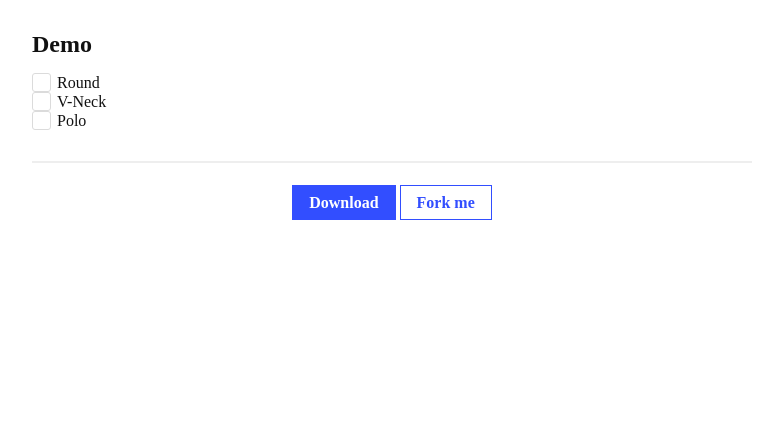
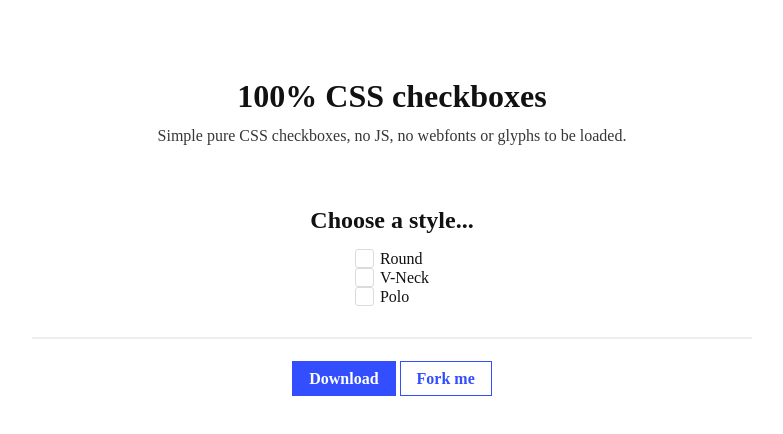
Before and after one commit to NyanKiyoshi/dependency-free-css-checkboxes, a website: page index.html in a window 1280 px wide. Shown: the whole page, without its empty margins (248-1031 px from the left). Drawn offline with Linux system fonts and the light colour scheme.

Commit message:
Update demo page to add a short description.

```diff
--- a/demo.css
+++ b/demo.css
@@ -43,15 +43,38 @@ table {
 	border-spacing: 0;
 }
 
-h3 {
+h1, h3 {
   font-weight: 600;
   margin: 1rem 0;
+}
+
+h1 {
+  font-size: 2rem;
+}
+
+h3 {
   font-size: 1.5rem;
+}
+
+.title {
+  margin: 4rem 0;
+}
+
+.subtitle {
+  color: #363636;
 }
 
 .container {
   padding: 1rem;
   max-width: 720px;
+  margin: auto;
+}
+
+.demo {
+  display: flex;
+}
+
+.demo > :first-child {
   margin: auto;
 }
 
--- a/index.html
+++ b/index.html
@@ -2,14 +2,29 @@
 <html lang="en">
   <head>
     <meta charset="UTF-8">
+
     <title>Demo - dependency-free-css-checkboxes</title>
+
     <link rel="stylesheet" href="dist/checkboxes.css">
     <link rel="stylesheet" href="demo.css">
+
+    <meta name="title" content="Dependency free checkboxes">
+    <meta name="description" content="Simple pure CSS checkboxes, no JS, no webfonts or glyphs to be loaded.">
   </head>
 
   <body>
     <div class="container">
-      <h3>Demo</h3>
+      <div class="title center">
+        <h1>100% CSS checkboxes</h1>
+        <p class="subtitle">
+          Simple pure CSS checkboxes, no JS, no webfonts or glyphs to be loaded.
+        </p>
+      </div>
+
+      <h3 class="center">Choose a style...</h3>
+
+      <div class="demo">
+        <div>
           <div class="s-checkbox">
             <input id="id_collar_0" name="collar" value="3" type="checkbox">
             <label for="id_collar_0">
@@ -30,6 +45,8 @@
               Polo
             </label>
           </div>
+        </div>
+      </div>
 
       <hr/>
 
```
Lines whose indentation alone changed are shown as unchanged.
